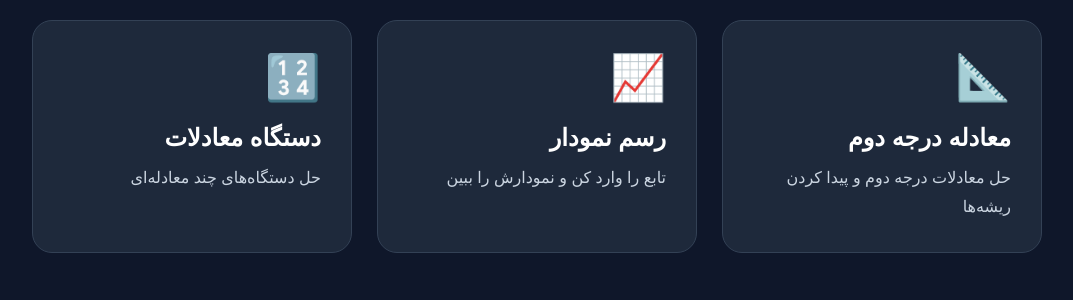
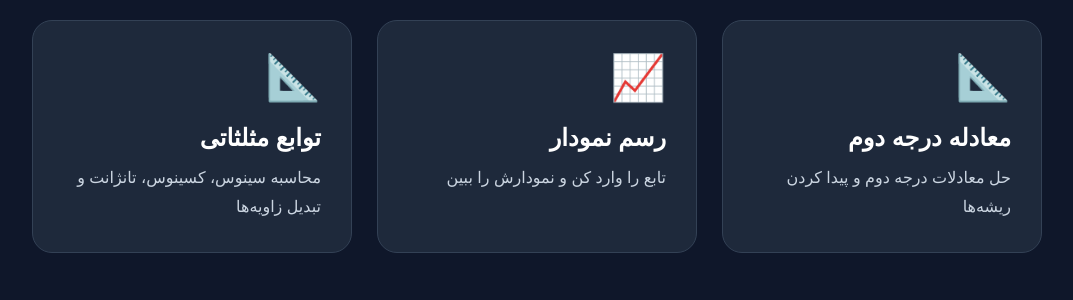
Before and after one commit to nimamath/Math-tools, a Flask app: page / in a window 1280 px wide. Shown: the part 204-504 px from the top of the page, without its empty margins (103-1176 px from the left). Run offline with Flask 3, Linux system fonts and the light colour scheme.

Commit message:
Update index.html

```diff
--- a/templates/index.html
+++ b/templates/index.html
@@ -31,10 +31,10 @@
             <p>تابع را وارد کن و نمودارش را ببین</p>
         </a>
 
-        <a href="/system" class="tool">
-            <span>🔢</span>
-            <h2>دستگاه معادلات</h2>
-            <p>حل دستگاه‌های چند معادله‌ای</p>
+        <a href="/trigonometry" class="tool">
+            <span>📐</span>
+            <h2>توابع مثلثاتی</h2>
+            <p>محاسبه سینوس، کسینوس، تانژانت و تبدیل زاویه‌ها</p>
         </a>
 
     </main>
```
